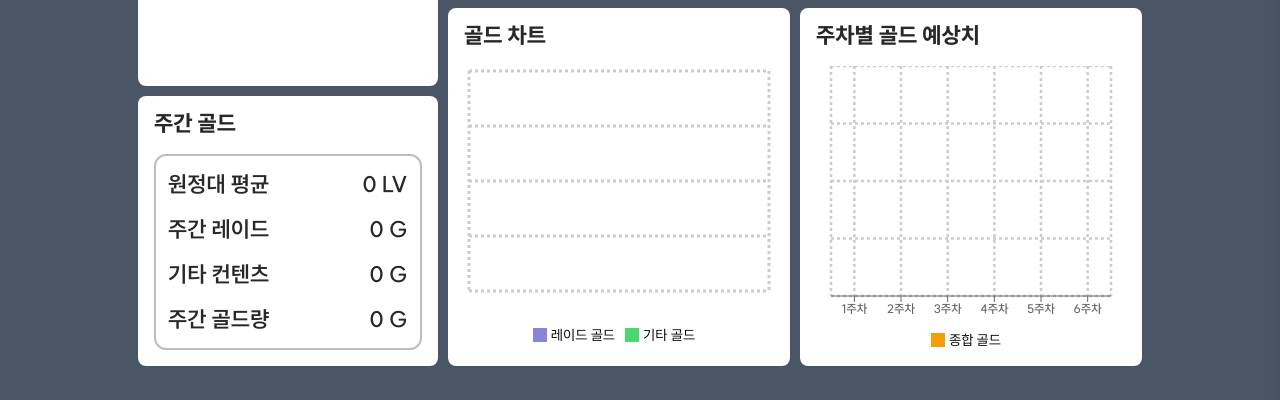
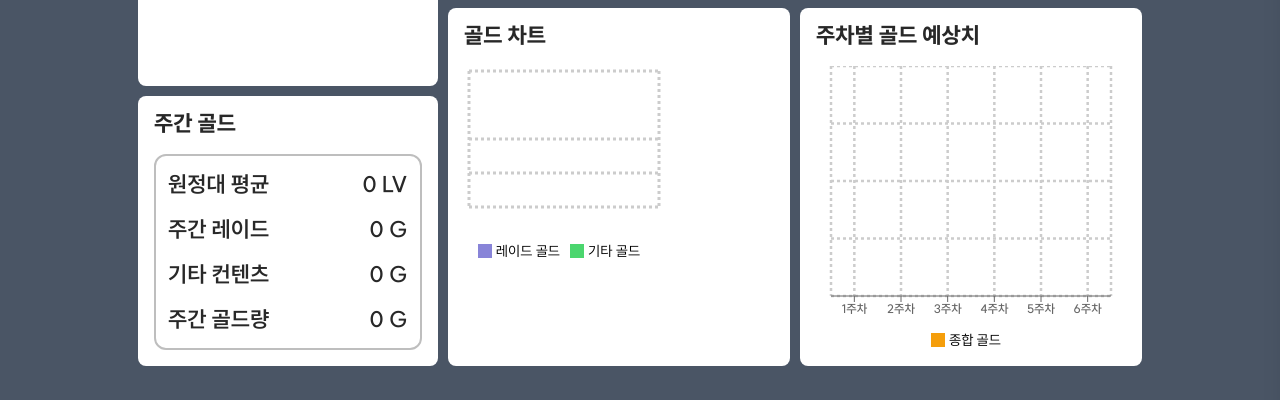
Before and after one commit to mycreature/LoaPlan, a React (Vite) app in the folder Client/: page /weekly-Gold in a window 1280 px wide. Shown: the part 361-761 px from the top of the page. Built offline with nearby package versions, Linux system fonts and the light colour scheme; no server answers; sample sign-in values are in the browser's storage.

Commit message:
[fix] BarChart의 크기의 props 오류 해결 (100% -> props 변경)

```diff
--- a/Client/src/components/charts/BarChart.tsx
+++ b/Client/src/components/charts/BarChart.tsx
@@ -20,7 +20,7 @@ const BarChartComponent = ({
   legend = true,
 }: PieChartComponentProps) => {
   return (
-    <ResponsiveContainer width='100%' height='100%'>
+    <ResponsiveContainer width={width} height={height}>
       <BarChart width={width} height={height} data={data.slice(0, 6)}>
         <CartesianGrid strokeDasharray='3 3' strokeWidth={3} />
         <XAxis dataKey={dataKey} interval={0} fontSize={12} fontFamily='SUIT' fontWeight={600} />
```
